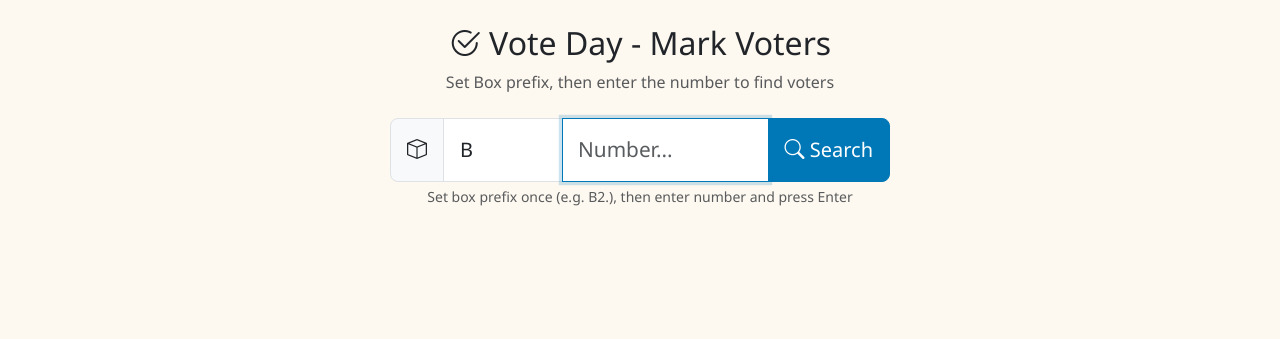
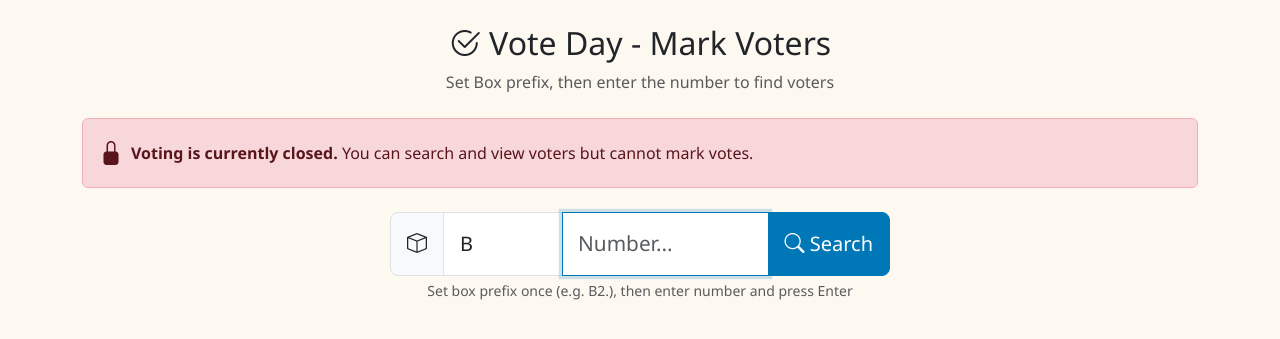
Before and after one commit to rishal1123/Vote-Council-Bussiness, a Python web app: template app/templates/voting/mark.html in a window 1280 px wide. Shown: the top 339 px of the page. Run offline with Jinja, Linux system fonts and the light colour scheme; the template is opened without the code that fills it, so the values that code supplies are empty.

Commit message:
Operators can view Vote Day page when closed, but controls are hidden
- Voting closed banner shown at top
- Step 1, Step 2, and Confirm button hidden when voting is closed
- Operators can still search and view voter info
- Admin always has full access regardless of voting status

Co-Authored-By: Claude Opus 4.6 (1M context) <noreply@anthropic.com>

```diff
--- a/app/templates/voting/mark.html
+++ b/app/templates/voting/mark.html
@@ -61,6 +61,15 @@
         <p class="text-muted">Set Box prefix, then enter the number to find voters</p>
     </div>
 
+    {% if not voting_open %}
+    <div class="alert alert-danger d-flex align-items-center mb-4">
+        <i class="bi bi-lock-fill me-2 fs-4"></i>
+        <div>
+            <strong>Voting is currently closed.</strong> You can search and view voters but cannot mark votes.
+        </div>
+    </div>
+    {% endif %}
+
     <!-- Search Section -->
     <div class="search-section mb-4">
         <div class="input-group input-group-lg">
@@ -122,7 +131,7 @@
             </div>
 
             <!-- Step 1: Has this person voted? -->
-            <div class="card-body border-top">
+            <div id="votingControls" class="card-body border-top {% if not voting_open %}d-none{% endif %}">
                 <h5 class="mb-3"><i class="bi bi-check-square"></i> Step 1: Has this person voted?</h5>
                 <div class="d-flex flex-wrap justify-content-center gap-2">
                     <button class="btn btn-outline-success status-btn" onclick="setVoted(true)">
@@ -143,7 +152,7 @@
             </div>
 
             <!-- Confirm Button -->
-            <div class="card-footer">
+            <div class="card-footer {% if not voting_open %}d-none{% endif %}">
                 <button id="confirmBtn" class="btn btn-primary btn-lg w-100" onclick="confirmVote()" disabled>
                     <i class="bi bi-check2"></i> Confirm & Save
                 </button>
```
Also changed, not shown: app/routers/voting.py (+1 -8 lines), app/templates/voting/closed.html (deleted, +0 -18 lines).
